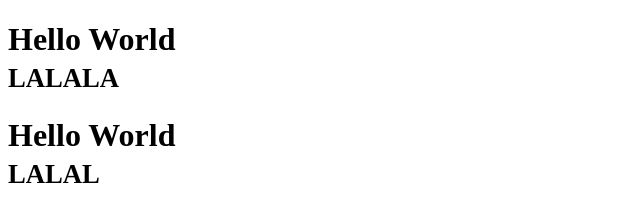
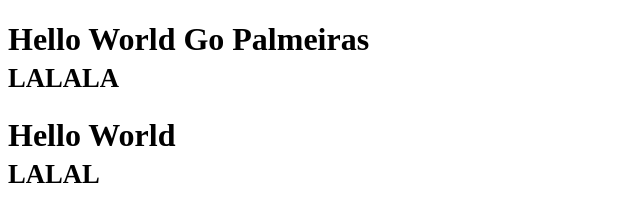
Before and after one commit to AvatarWF/CalculadoReact, a plain HTML site: page Index.html in a window 1280 px wide. Shown: the whole page, without its empty margins (0-640 px from the left). Drawn offline with nearby package versions, Linux system fonts and the light colour scheme.

Commit message:
primeiro commit

```diff
--- a/Index.html
+++ b/Index.html
@@ -16,7 +16,7 @@
             React.createElement(
                 "h1", //elemento
                 {className: "title"},
-                "Hello World",
+                "Hello World Go Palmeiras",
                 React.createElement("br"),
                 React.createElement(
                     "small",
```
